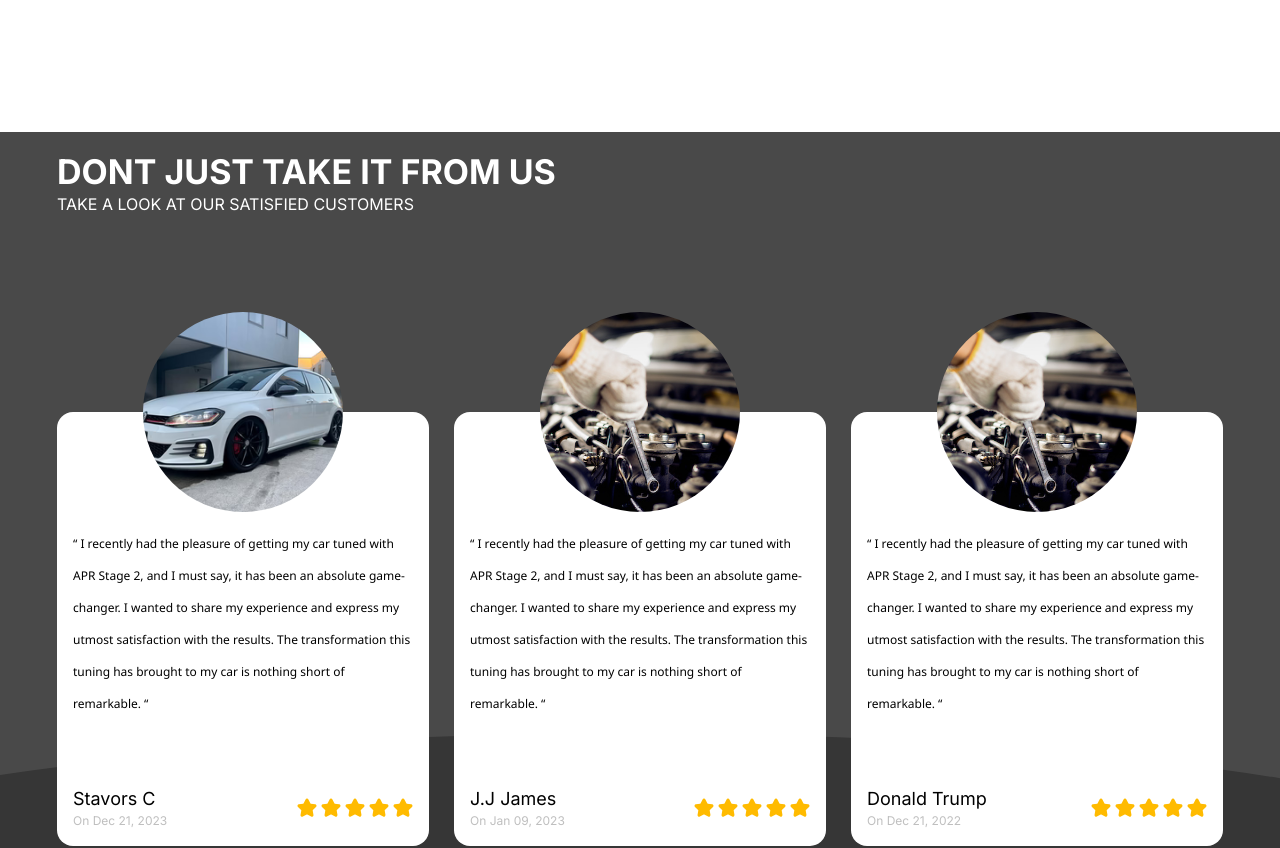
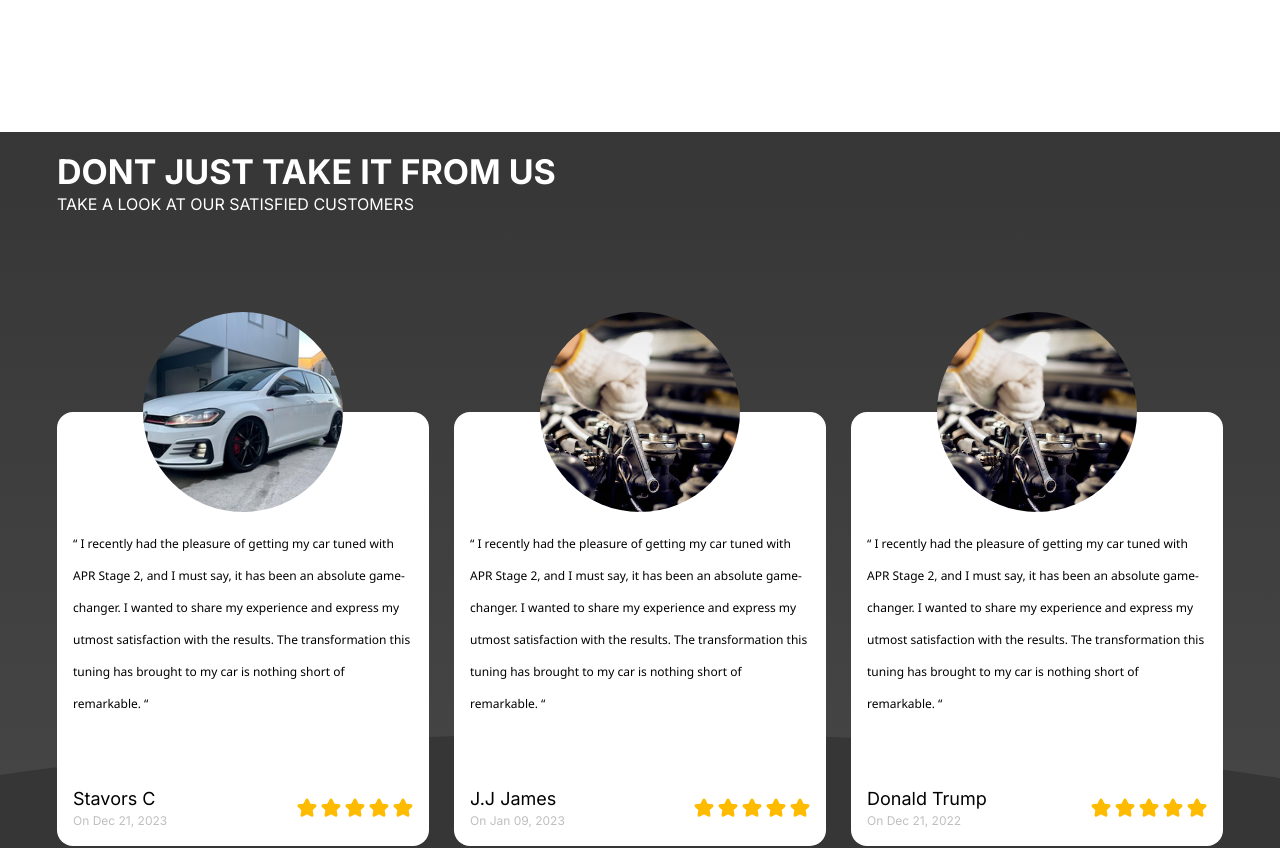
Before and after one commit to fishnchipa/crankmw, a Next.js app: page / in a window 1280 px wide. Shown: the part 4060-4908 px from the top of the page. Built offline with nearby package versions, Linux system fonts and the light colour scheme.

Commit message:
gradient bg

```diff
--- a/components/review/ReviewSection.tsx
+++ b/components/review/ReviewSection.tsx
@@ -13,7 +13,7 @@ export default function ReviewSection() {
 
 
   return (
-    <div className="w-full h-[826px] flex justify-center bg-[#494949] pt-5 relative overflow-hidden mt-60">
+    <div className="w-full h-[826px] flex justify-center bg-gradient-to-t from-[#494949] bg-[#363636] pt-5 relative overflow-hidden mt-60">
       <Ellipse className="absolute bottom-0"/>
       <div className="w-full px-5 xl:w-[1206px]">
         <section className="text-white">
```
